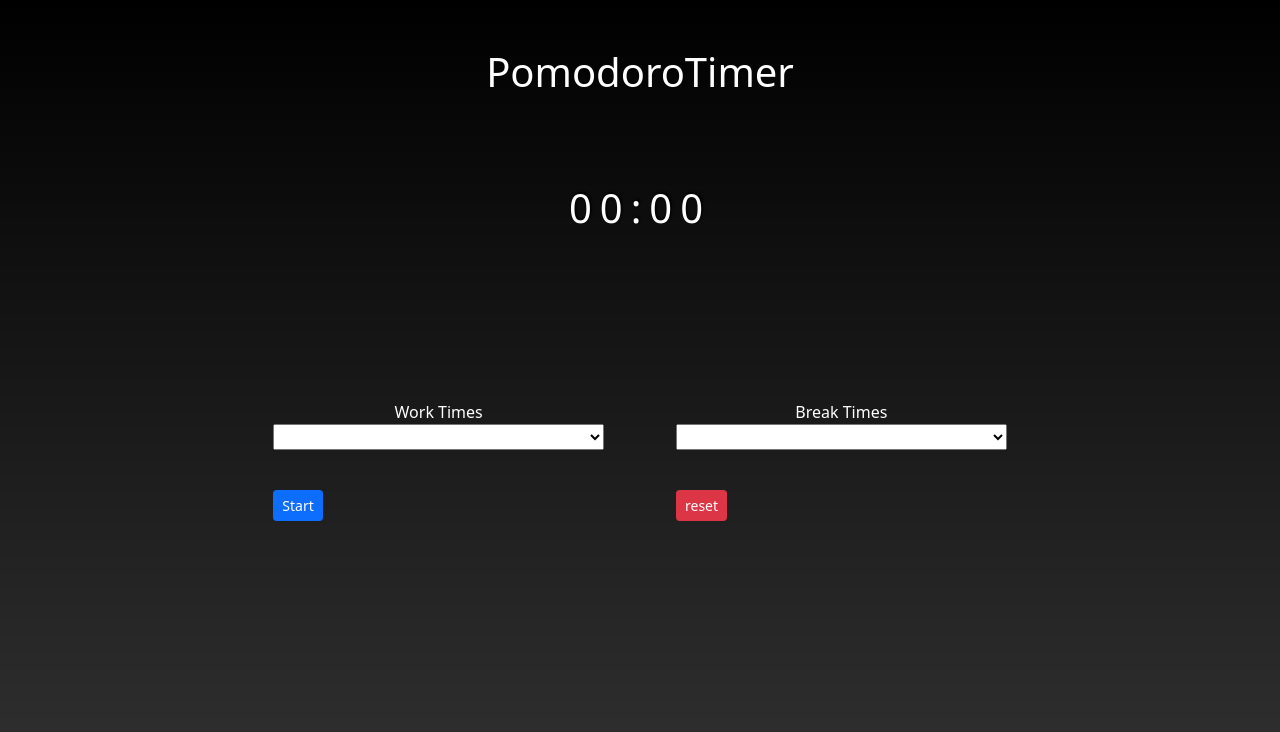
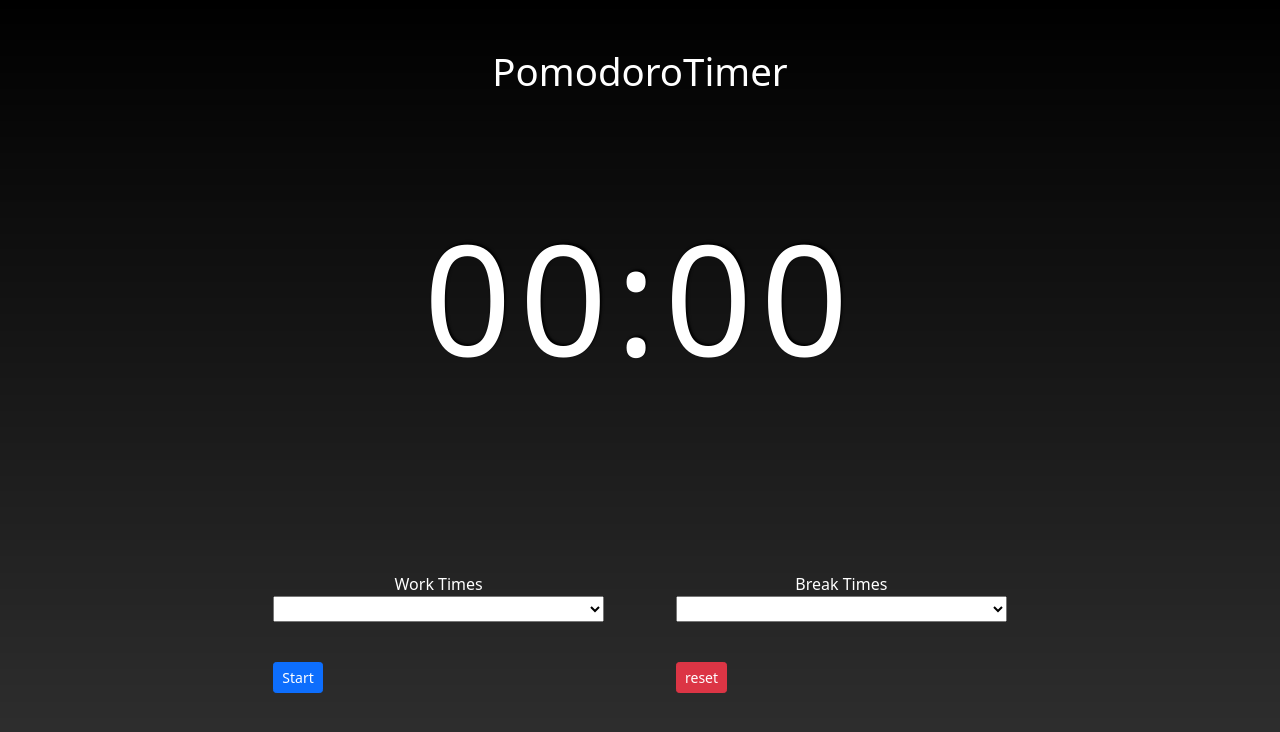
Before and after one commit to AndreasLc1103/PomodoroTimer, a React app in the folder timer-client/: page / in a window 1280 px wide. Built offline with nearby package versions, Linux system fonts and the light colour scheme.

Commit message:
implemented veiwports to resize text

```diff
--- a/timer-client/src/Components/TimerComponents/TimeDisplay.js
+++ b/timer-client/src/Components/TimerComponents/TimeDisplay.js
@@ -14,7 +14,7 @@ class TimeDisplay extends React.Component {
         <Row>
           <Col></Col>
           <Col className="time">
-            <h1>{this.props.minutes + ":" + this.props.seconds}</h1>
+            {this.props.minutes + ":" + this.props.seconds}
           </Col>
           <Col></Col>
         </Row>
--- a/timer-client/src/Components/TimerComponents/TimerComponent.js
+++ b/timer-client/src/Components/TimerComponents/TimerComponent.js
@@ -11,6 +11,7 @@ class TimerComponent extends React.Component {
     this.activeTimer = null;
     this.state = {
       isStarted: false,
+      isComplete: false,
       workTimerActive: true,
       breakTimerActive: false,
       workTime: null,
@@ -99,10 +100,19 @@ class TimerComponent extends React.Component {
       });
     }
   }
+  /**
+    handleResetOnclick is a handler function that
+    is used to call set state on the component after
+    clicking the reset button
+   */
   handleResetOnclick() {
     this.setState(this.reset());
   }
-
+  /**
+   * handleSelectedWorkTime() is a handler function used to
+   * call a setState on the componenent after it is called.
+   * @param {Event} e given event to get value.
+   */
   handleSelectedWorkTime(e) {
     this.setState({ workTime: e.target.value });
   }
--- a/timer-client/src/style.css
+++ b/timer-client/src/style.css
@@ -20,6 +20,7 @@
     letter-spacing: 0.5rem;
     font-family: 'Segoe UI', Tahoma, Geneva, Verdana, sans-serif;
     text-shadow: 0.1rem -0.1rem 0.15rem black;
+    font-size: 12vw;
 }
 
 .controls {
@@ -30,6 +31,7 @@
     text-align: center;
     align-items: center;
     margin-top: 3rem;
+    font-size: 3vw;
 }
 
 .start {
```
